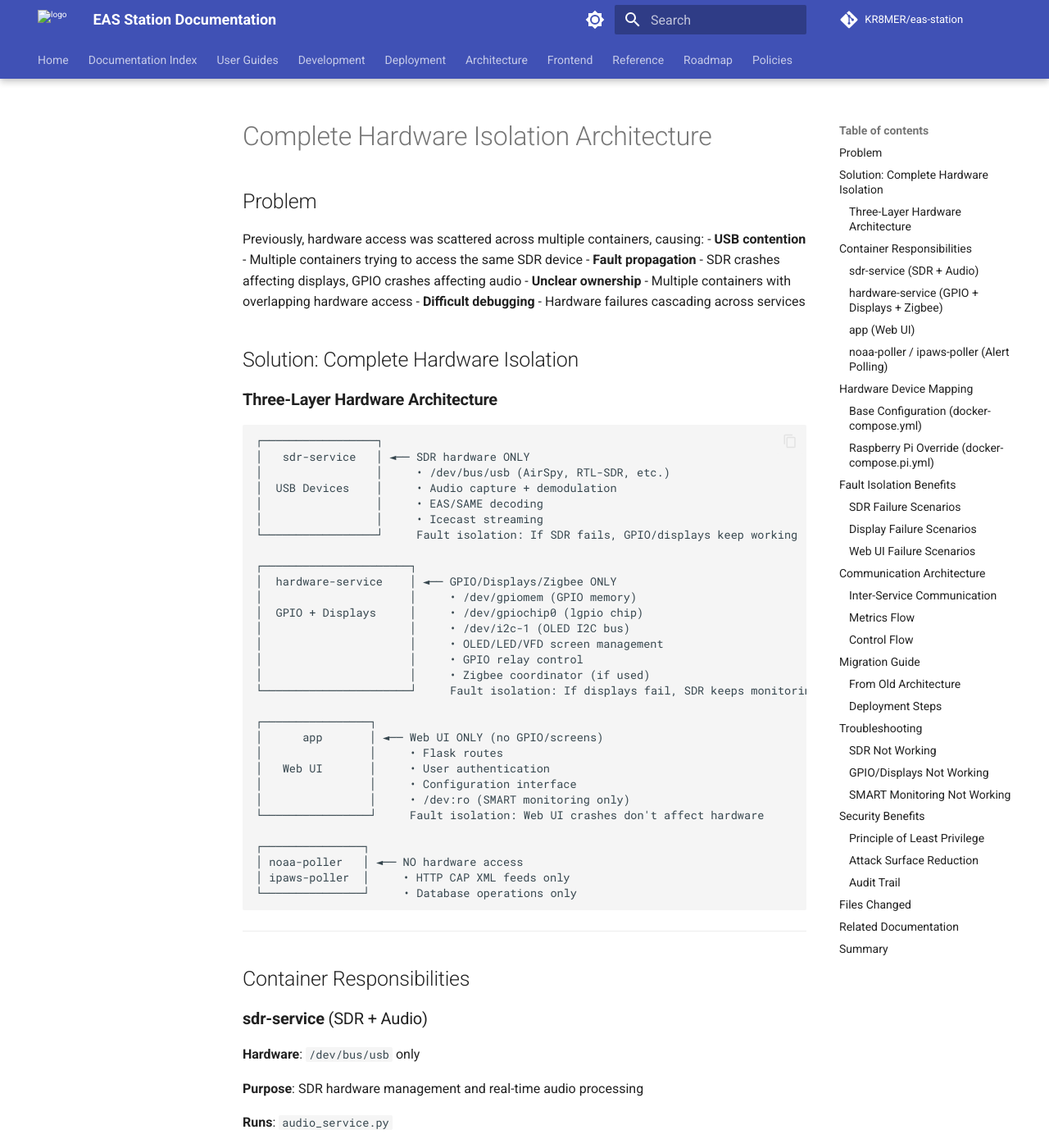
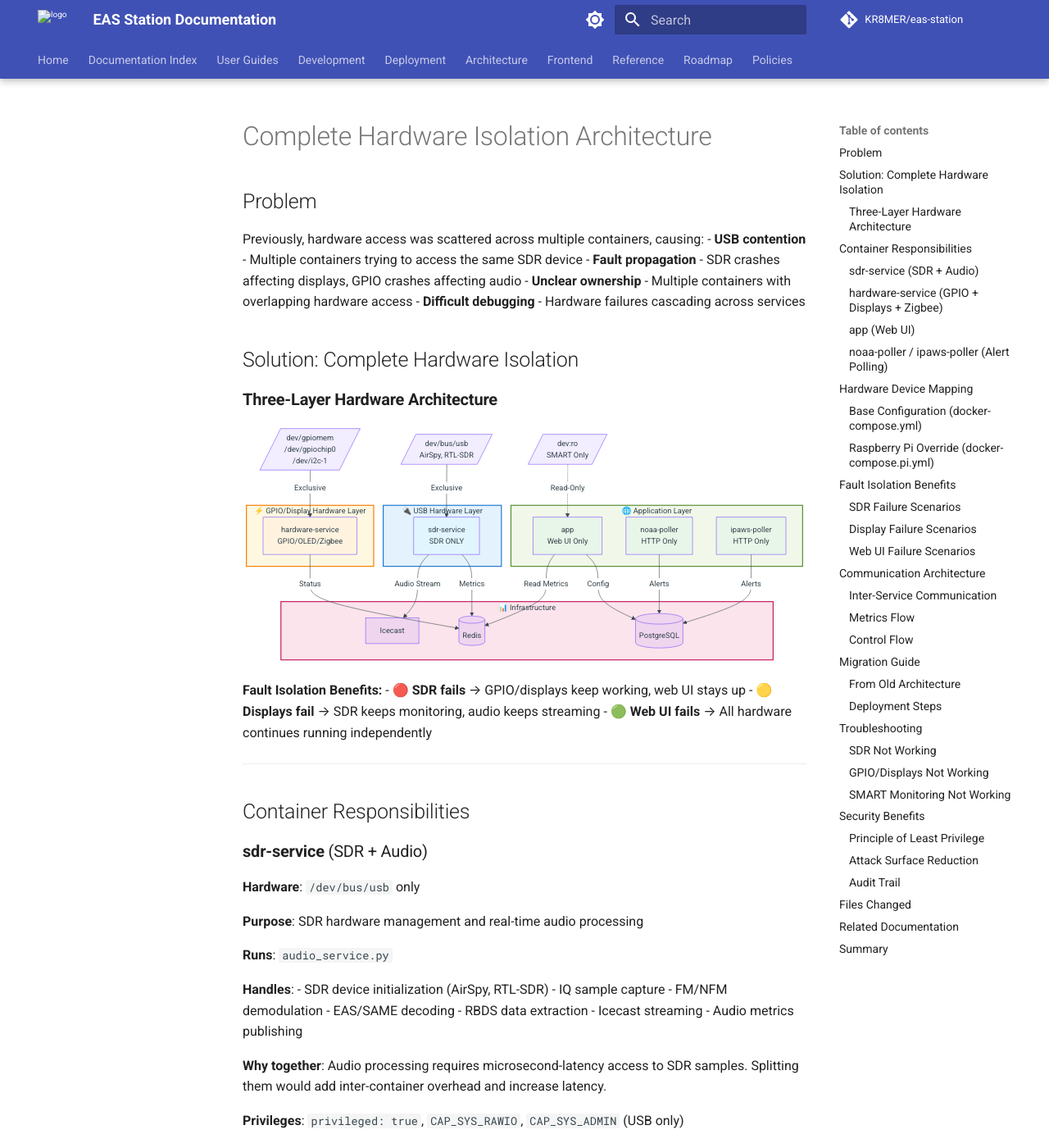
Before and after one commit to KR8MER/eas-station, an MkDocs documentation site: the page built from docs/architecture/HARDWARE_ISOLATION.md, in a window 1280 px wide and 1400 px high. Shown: the whole window at 82% size. Built offline with MkDocs 1.6.1 and Material for MkDocs 9.7.7, drawn with Linux system fonts in a browser that asks for light colours; comment, search, counter and statistics services are not loaded; the version menu is left out; part of the change alters nothing that is shown; some of the changed text lies outside the part shown.

Commit message:
Add Mermaid diagrams to hardware isolation documentation
Enhanced documentation with professional Mermaid visualizations:

1. Architecture Overview Diagram:
   - Three-layer hardware isolation (USB, GPIO, App)
   - Hardware device mapping
   - Fault isolation boundaries
   - Color-coded by layer

2. Communication Sequence Diagram:
   - Inter-service communication flows
   - Metrics publishing (Redis)
   - GPIO control flow
   - Alert processing pipeline

3. Migration Comparison Diagram:
   - Before/after architecture
   - Visual diff of hardware allocation
   - Clear migration path

Benefits:
- Professional visual documentation
- Easier to understand architecture
- GitHub/GitLab auto-renders Mermaid
- Better for presentations and reviews

````diff
--- a/docs/architecture/HARDWARE_ISOLATION.md
+++ b/docs/architecture/HARDWARE_ISOLATION.md
@@ -12,38 +12,55 @@ Previously, hardware access was scattered across multiple containers, causing:
 
 ### **Three-Layer Hardware Architecture**
 
+```mermaid
+graph TB
+    subgraph USB["🔌 USB Hardware Layer"]
+        SDR[sdr-service<br/>SDR ONLY]
+        style SDR fill:#e1f5ff
+    end
+
+    subgraph GPIO["⚡ GPIO/Display Hardware Layer"]
+        HW[hardware-service<br/>GPIO/OLED/Zigbee]
+        style HW fill:#fff3e0
+    end
+
+    subgraph APP["🌐 Application Layer"]
+        Web[app<br/>Web UI Only]
+        Poller1[noaa-poller<br/>HTTP Only]
+        Poller2[ipaws-poller<br/>HTTP Only]
+        style Web fill:#e8f5e9
+        style Poller1 fill:#e8f5e9
+        style Poller2 fill:#e8f5e9
+    end
+
+    subgraph INFRA["📊 Infrastructure"]
+        Redis[(Redis)]
+        DB[(PostgreSQL)]
+        Icecast[Icecast]
+    end
+
+    SDR -->|Audio Stream| Icecast
+    SDR -->|Metrics| Redis
+    HW -->|Status| Redis
+    Web -->|Read Metrics| Redis
+    Web -->|Config| DB
+    Poller1 -->|Alerts| DB
+    Poller2 -->|Alerts| DB
+
+    Hardware1[/dev/bus/usb<br/>AirSpy, RTL-SDR/] -->|Exclusive| SDR
+    Hardware2[/dev/gpiomem<br/>/dev/gpiochip0<br/>/dev/i2c-1/] -->|Exclusive| HW
+    Hardware3[/dev:ro<br/>SMART Only/] -.->|Read-Only| Web
+
+    style USB fill:#e3f2fd,stroke:#1976d2,stroke-width:2px
+    style GPIO fill:#fff8e1,stroke:#f57c00,stroke-width:2px
+    style APP fill:#f1f8e9,stroke:#558b2f,stroke-width:2px
+    style INFRA fill:#fce4ec,stroke:#c2185b,stroke-width:2px
 ```
-┌─────────────────┐
-│   sdr-service   │ ◄── SDR hardware ONLY
-│                 │     • /dev/bus/usb (AirSpy, RTL-SDR, etc.)
-│  USB Devices    │     • Audio capture + demodulation
-│                 │     • EAS/SAME decoding
-│                 │     • Icecast streaming
-└─────────────────┘     Fault isolation: If SDR fails, GPIO/displays keep working
 
-┌──────────────────────┐
-│  hardware-service    │ ◄── GPIO/Displays/Zigbee ONLY
-│                      │     • /dev/gpiomem (GPIO memory)
-│  GPIO + Displays     │     • /dev/gpiochip0 (lgpio chip)
-│                      │     • /dev/i2c-1 (OLED I2C bus)
-│                      │     • OLED/LED/VFD screen management
-│                      │     • GPIO relay control
-│                      │     • Zigbee coordinator (if used)
-└──────────────────────┘     Fault isolation: If displays fail, SDR keeps monitoring
-
-┌────────────────┐
-│      app       │ ◄── Web UI ONLY (no GPIO/screens)
-│                │     • Flask routes
-│   Web UI       │     • User authentication
-│                │     • Configuration interface
-│                │     • /dev:ro (SMART monitoring only)
-└────────────────┘     Fault isolation: Web UI crashes don't affect hardware
-
-┌───────────────┐
-│ noaa-poller   │ ◄── NO hardware access
-│ ipaws-poller  │     • HTTP CAP XML feeds only
-└───────────────┘     • Database operations only
-```
+**Fault Isolation Benefits:**
+- 🔴 **SDR fails** → GPIO/displays keep working, web UI stays up
+- 🟡 **Displays fail** → SDR keeps monitoring, audio keeps streaming
+- 🟢 **Web UI fails** → All hardware continues running independently
 
 ---
 
@@ -201,22 +218,48 @@ If `app` container crashes:
 
 ### **Inter-Service Communication**
 
-```
-┌─────────────┐
-│sdr-service  │────▶ Redis (metrics) ────▶ app (dashboard)
-└─────────────┘       │
-                      │
-┌──────────────────┐  │
-│hardware-service  │──┘
-└──────────────────┘
+```mermaid
+sequenceDiagram
+    participant SDR as sdr-service
+    participant HW as hardware-service
+    participant Redis as Redis
+    participant DB as PostgreSQL
+    participant App as app (Web UI)
+    participant Poller as CAP Pollers
 
-┌────────┐
-│  app   │──▶ HTTP API ──▶ hardware-service (GPIO control)
-└────────┘
+    rect rgb(225, 245, 255)
+    Note over SDR: SDR Metrics Publishing
+    SDR->>Redis: Publish SDR metrics<br/>(sdr:metrics)
+    SDR->>Redis: Signal strength, lock status
+    end
 
-┌────────┐
-│pollers │──▶ Database ──▶ app (alerts)
-└────────┘
+    rect rgb(255, 243, 224)
+    Note over HW: Hardware Status Publishing
+    HW->>Redis: Publish hardware metrics<br/>(hardware:metrics)
+    HW->>Redis: GPIO status, screen info
+    end
+
+    rect rgb(232, 245, 233)
+    Note over App: Dashboard Updates
+    App->>Redis: Read all metrics
+    Redis-->>App: Combined status
+    App->>DB: Read configuration
+    end
+
+    rect rgb(255, 243, 224)
+    Note over App,HW: GPIO Control Flow
+    App->>HW: HTTP API: Activate GPIO
+    HW->>HW: Toggle relay
+    HW->>Redis: Publish status update
+    App->>Redis: Read updated status
+    end
+
+    rect rgb(252, 228, 236)
+    Note over Poller: Alert Processing
+    Poller->>Poller: Poll CAP XML
+    Poller->>DB: Store alerts
+    App->>DB: Read alerts
+    end
 ```
 
 ### **Metrics Flow**
@@ -235,17 +278,43 @@ If `app` container crashes:
 ## Migration Guide
 
 ### From Old Architecture
-**Old (before fix)**:
-- `audio-service` - Had USB + GPIO + screens
-- `noaa-poller` - Had USB + GPIO
-- `ipaws-poller` - Had USB + GPIO
-- `app` - Had GPIO
 
-**New (after fix)**:
-- `sdr-service` - USB ONLY
-- `hardware-service` - GPIO/displays ONLY
-- `app` - Web UI only (read-only /dev for SMART)
-- `pollers` - NO hardware access
+```mermaid
+graph LR
+    subgraph OLD["❌ Old Architecture (Hardware Conflicts)"]
+        direction TB
+        A1[audio-service<br/>USB + GPIO + Screens]
+        A2[noaa-poller<br/>USB + GPIO]
+        A3[ipaws-poller<br/>USB + GPIO]
+        A4[app<br/>GPIO]
+
+        style A1 fill:#ffcdd2
+        style A2 fill:#ffcdd2
+        style A3 fill:#ffcdd2
+        style A4 fill:#ffcdd2
+    end
+
+    subgraph NEW["✅ New Architecture (Isolated)"]
+        direction TB
+        B1[sdr-service<br/>USB ONLY]
+        B2[hardware-service<br/>GPIO/Displays ONLY]
+        B3[app<br/>Web UI Only]
+        B4[pollers<br/>NO hardware]
+
+        style B1 fill:#c8e6c9
+        style B2 fill:#fff9c4
+        style B3 fill:#b3e5fc
+        style B4 fill:#b3e5fc
+    end
+
+    OLD -.->|Migration| NEW
+
+    style OLD fill:#ffebee,stroke:#c62828,stroke-width:2px
+    style NEW fill:#e8f5e9,stroke:#2e7d32,stroke-width:2px
+```
+
+**Before**: Multiple containers fighting over USB and GPIO → **Device contention**
+**After**: Each container has exclusive hardware access → **Zero contention**
 
 ### Deployment Steps
 
````
